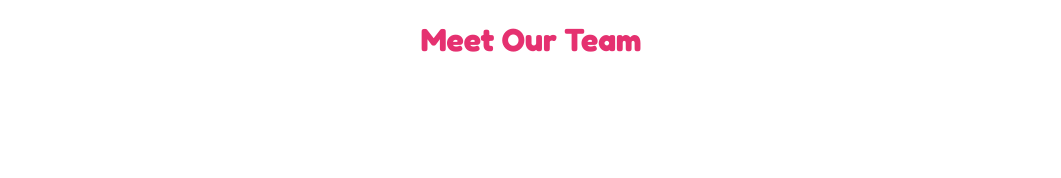
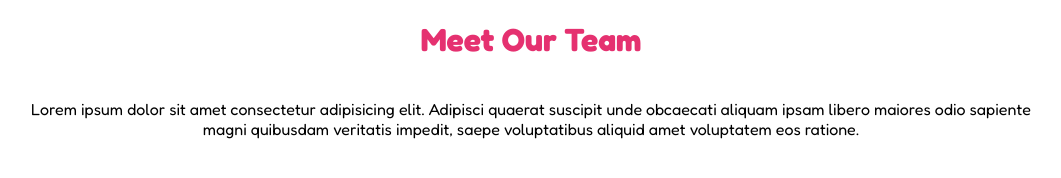
Before and after one commit to JohnQuimson/html-css-float-cards, a plain HTML site: page index.html in a window 1280 px wide. Shown: the whole page, without its empty margins (109-1170 px from the left). Drawn offline with Linux system fonts and the light colour scheme.

Commit message:
feat: creazione container e aggiunta paragrafo

```diff
--- a/index.html
+++ b/index.html
@@ -20,6 +20,11 @@
     <!-- /Fine Header -->
 
     <main>
+      <div class="container">
+        <div>
+          <p>Lorem ipsum dolor sit amet consectetur adipisicing elit. Adipisci quaerat suscipit unde obcaecati aliquam ipsam libero maiores odio sapiente magni quibusdam veritatis impedit, saepe voluptatibus aliquid amet voluptatem eos ratione.</p>
+        </div>
+      </div>
 
     </main>
   </body>
--- a/style.css
+++ b/style.css
@@ -34,3 +34,11 @@ h1{
 Main
 ---------------
 */
+.container{
+  width: 80%;
+  margin: 40px auto 0;
+}
+
+.container:first-child{
+  text-align: center;
+}
```
